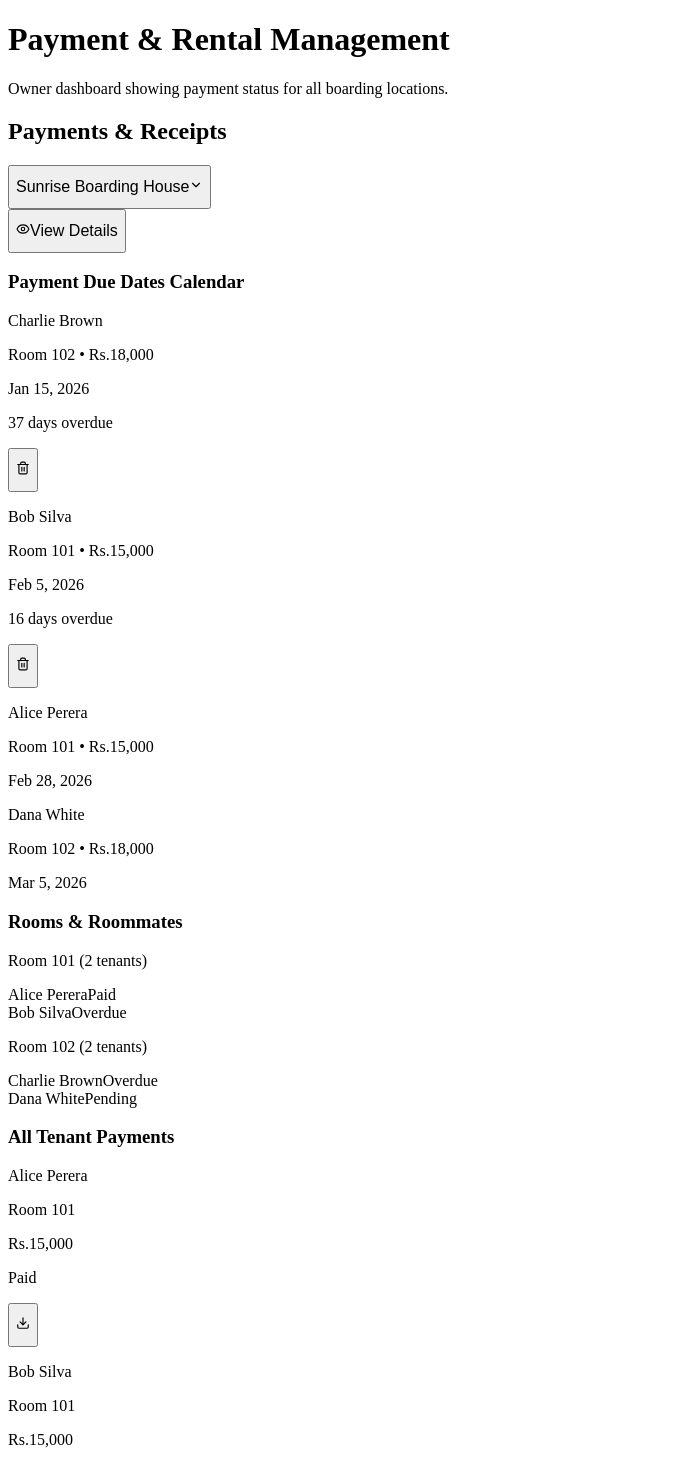
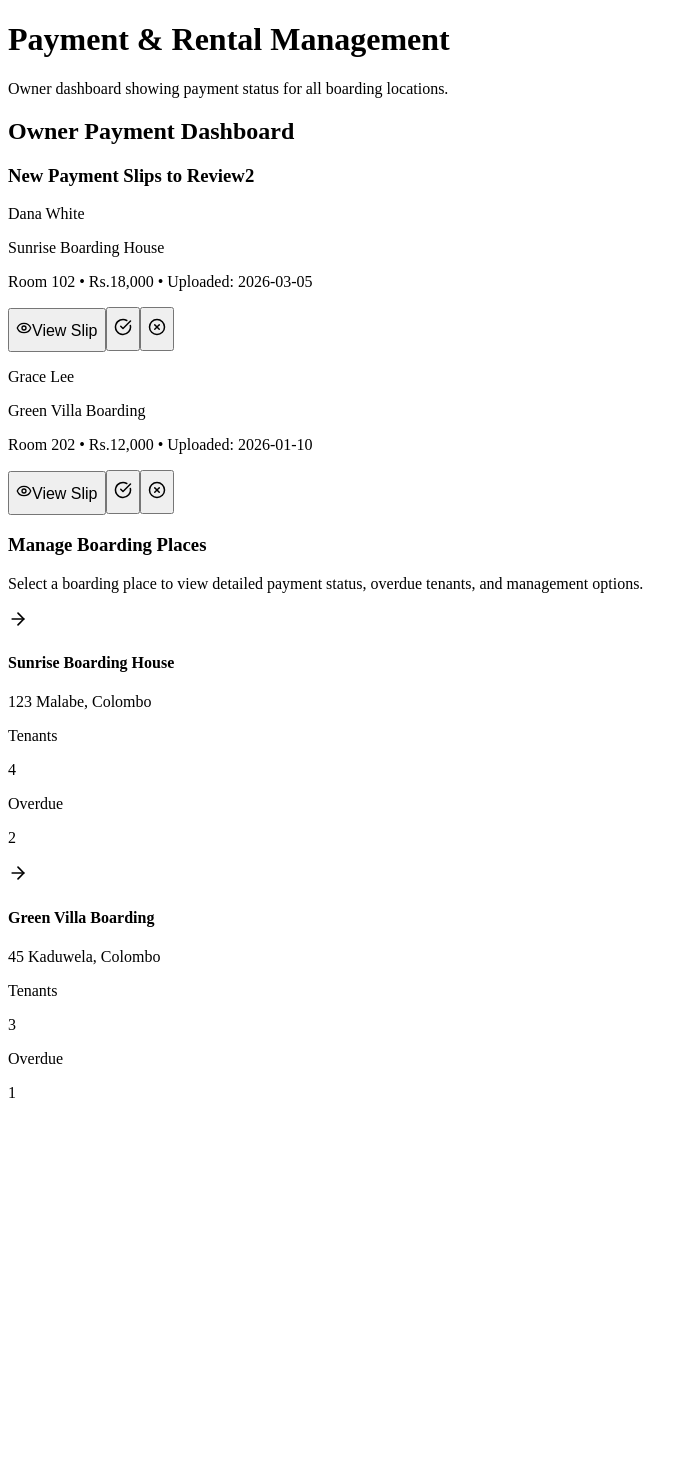
Before and after one commit to IT24102850/BordingBook, a React (Vite) app: page /payment-rental in a window 1280 px wide. Shown: the top 1465 px of the page, without its empty margins (0-698 px from the left). After the commit the page ends 1118 px from the top, so only its background shows below. Built offline with nearby package versions, Linux system fonts and the light colour scheme.

Commit message:
make changes to the UI

```diff
--- a/src/app/components/payment/BoardingPlaceDetail.tsx
+++ b/src/app/components/payment/BoardingPlaceDetail.tsx
@@ -1,6 +1,6 @@
 import React, { useState } from 'react';
 import { useNavigate, useParams } from 'react-router-dom';
-import { ArrowLeft, Download, AlertCircle, Trash2, Star, MapPin, Home, Users as UsersIcon, CreditCard } from 'lucide-react';
+import { ArrowLeft, Download, AlertCircle, Trash2, Star, MapPin, Home, Users as UsersIcon, CreditCard, ChevronRight, X, CheckCircle } from 'lucide-react';
 
 interface Tenant {
   id: string;
@@ -135,6 +135,7 @@ export default function BoardingPlaceDetail() {
   const navigate = useNavigate();
   const { placeId } = useParams<{ placeId: string }>();
   const [removedTenants, setRemovedTenants] = useState<Set<string>>(new Set());
+  const [selectedTenant, setSelectedTenant] = useState<Tenant | null>(null);
 
   const place = mockBoardingPlaces.find(p => p.id === (placeId || '1'));
   if (!place) return <div className="text-white p-4">Boarding place not found</div>;
@@ -222,8 +223,7 @@ export default function BoardingPlaceDetail() {
                     <p>Capacity: <span className="text-white">{room.bedCount} bed(s)</span></p>
                     <p>Occupied: <span className="text-white">{activeTenantsInRoom.length}/{room.bedCount}</span></p>
                     <p>Price: <span className="text-white">Rs.{room.price.toLocaleString()}</span></p>
-                    <p className={`inline-block px-2 py-1 rounded text-[10px] ${
-                      room.status === 'available' ? 'bg-green-500/20 text-green-300' :
+                    <p className={`inline-block px-2 py-1 rounded text-[10px] ${room.status === 'available' ? 'bg-green-500/20 text-green-300' :
                       room.status === 'partial' ? 'bg-yellow-500/20 text-yellow-300' :
                         'bg-red-500/20 text-red-300'
                       }`}>
@@ -256,8 +256,8 @@ export default function BoardingPlaceDetail() {
                 return (
                   <div
                     key={tenant.id}
-                    className={`p-3 rounded-lg border flex items-center justify-between ${
-                      tenant.paymentStatus === 'paid'
+                    onClick={() => setSelectedTenant(tenant)}
+                    className={`p-3 rounded-lg border flex items-center justify-between cursor-pointer hover:opacity-80 transition-opacity ${tenant.paymentStatus === 'paid'
                       ? 'bg-green-500/10 border-green-500/20'
                       : daysOverdue > 0 && daysOverdue < 10
                         ? 'bg-yellow-500/10 border-yellow-500/20'
@@ -271,9 +271,9 @@ export default function BoardingPlaceDetail() {
                       <p className="text-xs text-gray-400">Room {room?.roomNumber} • Rs.{tenant.monthlyRent.toLocaleString()}</p>
                       {tenant.phone && <p className="text-xs text-gray-500">{tenant.phone}</p>}
                     </div>
-                    <div className="text-right mr-3">
-                      <p className={`text-xs font-semibold ${
-                        tenant.paymentStatus === 'paid'
+                    <div className="text-right mr-3 flex-1 flex justify-end">
+                      <div>
+                        <p className={`text-xs font-semibold ${tenant.paymentStatus === 'paid'
                           ? 'text-green-300'
                           : daysOverdue > 0
                             ? 'text-red-300'
@@ -285,9 +285,11 @@ export default function BoardingPlaceDetail() {
                           <p className="text-[10px] text-red-400 font-semibold">{daysOverdue} days overdue</p>
                         )}
                       </div>
+                    </div>
+                    <div className="flex items-center gap-2">
                       {isOverdue10 && (
                         <button
-                        onClick={() => handleRemoveTenant(tenant.id)}
+                          onClick={(e) => { e.stopPropagation(); handleRemoveTenant(tenant.id); }}
                           className="p-2 bg-red-600 hover:bg-red-700 rounded-lg transition-all"
                           title="Remove tenant (10+ days overdue)"
                         >
@@ -299,6 +301,60 @@ export default function BoardingPlaceDetail() {
                           <AlertCircle size={14} className="text-yellow-300" />
                         </div>
                       )}
+                      <ChevronRight size={16} className="text-gray-400" />
+                    </div>
+                  </div>
+                );
+              })}
+          </div>
+        </div>
+      </div>
+
+      {/* Tenant Details Modal */}
+      {selectedTenant && (
+        <div className="fixed inset-0 z-50 flex items-center justify-center p-4 bg-black/60 backdrop-blur-sm">
+          <div className="bg-[#131d3a] border border-white/10 rounded-2xl w-full max-w-lg shadow-2xl overflow-hidden flex flex-col max-h-[90vh]">
+            <div className="flex items-center justify-between p-4 border-b border-white/10 bg-white/5">
+              <h3 className="text-lg font-bold text-white">Tenant Payment History</h3>
+              <button onClick={() => setSelectedTenant(null)} className="p-1 hover:bg-white/10 rounded-full text-gray-400 hover:text-white transition-colors">
+                <X size={20} />
+              </button>
+            </div>
+
+            <div className="p-6 overflow-y-auto">
+              <div className="flex items-center gap-4 mb-6 pb-6 border-b border-white/10">
+                <div className="w-12 h-12 rounded-full bg-cyan-500/20 flex items-center justify-center text-cyan-300 font-bold text-xl">
+                  {selectedTenant.name.charAt(0)}
+                </div>
+                <div>
+                  <h4 className="text-lg font-semibold text-white">{selectedTenant.name}</h4>
+                  <p className="text-xs text-gray-400">Room {place.rooms.find(r => r.id === selectedTenant.roomId)?.roomNumber} • Rent: Rs.{selectedTenant.monthlyRent.toLocaleString()}</p>
+                </div>
+              </div>
+
+              <h5 className="text-sm font-semibold text-cyan-300 mb-4">Past Payments</h5>
+              <div className="space-y-3">
+                {/* Mock historical data based on check-in date */}
+                {[...Array(3)].map((_, i) => {
+                  const date = new Date();
+                  date.setMonth(date.getMonth() - (i + 1));
+                  const monthName = date.toLocaleString('default', { month: 'long', year: 'numeric' });
+
+                  return (
+                    <div key={i} className="flex items-center justify-between p-3 bg-white/5 border border-white/10 rounded-lg">
+                      <div className="flex items-center gap-3">
+                        <div className="p-2 bg-green-500/20 text-green-400 rounded-full">
+                          <CheckCircle size={14} />
+                        </div>
+                        <div>
+                          <p className="text-sm text-white">{monthName}</p>
+                          <p className="text-xs text-gray-400">Paid on {new Date(date.setDate(15)).toLocaleDateString()}</p>
+                        </div>
+                      </div>
+                      <button className="flex items-center gap-2 px-3 py-1.5 bg-white/5 hover:bg-white/10 border border-white/10 rounded-lg text-xs text-cyan-300 transition-colors">
+                        <Download size={14} />
+                        Receipt
+                      </button>
                     </div>
                   );
                 })}
@@ -306,5 +362,7 @@ export default function BoardingPlaceDetail() {
             </div>
           </div>
         </div>
+      )}
+    </div>
   );
 }
--- a/src/app/components/payment/OwnerDashboardPayment.tsx
+++ b/src/app/components/payment/OwnerDashboardPayment.tsx
@@ -1,6 +1,6 @@
 import React, { useState } from 'react';
 import { useNavigate } from 'react-router-dom';
-import { Download, ChevronDown, Trash2, AlertCircle, Eye } from 'lucide-react';
+import { ChevronDown, Trash2, AlertCircle, Eye, CheckCircle, XCircle, ArrowRight } from 'lucide-react';
 
 interface Tenant {
   id: string;
@@ -93,228 +93,122 @@ const mockBoardingPlaces: BoardingHouse[] = [
 
 export default function OwnerDashboardPayment() {
   const navigate = useNavigate();
-  const [selectedPlace, setSelectedPlace] = useState<string>(mockBoardingPlaces[0].id);
-  const [showDropdown, setShowDropdown] = useState(false);
-  const [removedTenants, setRemovedTenants] = useState<Set<string>>(new Set());
 
-  // Get selected boarding place and its data
-  const currentPlace = mockBoardingPlaces.find(p => p.id === selectedPlace)!;
-  const allTenantsInPlace = currentPlace.rooms.flatMap(r => r.tenants).filter(t => !removedTenants.has(t.id));
-  const paidTenants = allTenantsInPlace.filter(t => t.paymentStatus === 'paid');
-  const overdueTenants = allTenantsInPlace.filter(t => t.paymentStatus === 'overdue');
-  const pendingTenants = allTenantsInPlace.filter(t => t.paymentStatus === 'pending');
+  // Mock pending slips for demo
+  const [pendingSlips, setPendingSlips] = useState([
+    { id: 'ps1', tenantName: 'Dana White', roomNumber: '102', placeId: '1', placeName: 'Sunrise Boarding House', amount: 18000, date: '2026-03-05' },
+    { id: 'ps2', tenantName: 'Grace Lee', roomNumber: '202', placeId: '2', placeName: 'Green Villa Boarding', amount: 12000, date: '2026-01-10' }
+  ]);
 
-  const totalCollected = paidTenants.reduce((sum, t) => sum + t.monthlyRent, 0);
-  const totalPending = overdueTenants.length + pendingTenants.length;
+  const handleApproveSlip = (slipId: string) => {
+    setPendingSlips(prev => prev.filter(s => s.id !== slipId));
+  };
 
-  const handleRemoveTenant = (tenantId: string) => {
-    const newRemoved = new Set(removedTenants);
-    newRemoved.add(tenantId);
-    setRemovedTenants(newRemoved);
+  const handleRejectSlip = (slipId: string) => {
+    setPendingSlips(prev => prev.filter(s => s.id !== slipId));
   };
 
   return (
-    <div className="space-y-4">
+    <div className="space-y-6">
       <div className="flex items-center justify-between mb-4">
-        <h2 className="text-lg font-bold text-white">Payments & Receipts</h2>
+        <h2 className="text-xl font-bold text-white">Owner Payment Dashboard</h2>
+      </div>
 
-        {/* Boarding Place Selector & View Details Button */}
-        <div className="flex items-center gap-2">
-          <div className="relative">
-            <button
-              onClick={() => setShowDropdown(!showDropdown)}
-              className="flex items-center gap-2 px-3 py-2 bg-white/5 border border-white/10 rounded-lg text-xs text-white hover:bg-white/10 transition-all"
-            >
-              {currentPlace.name}
-              <ChevronDown size={14} />
-            </button>
+      {/* Review Payment Slips Section */}
+      <div className="bg-white/5 rounded-xl p-6 border border-white/10 shadow-lg">
+        <h3 className="text-lg font-semibold text-amber-400 mb-4 flex items-center gap-2">
+          New Payment Slips to Review
+          {pendingSlips.length > 0 && (
+            <span className="bg-amber-500/20 text-amber-300 px-2 py-0.5 rounded-full text-xs">
+              {pendingSlips.length}
+            </span>
+          )}
+        </h3>
 
-            {showDropdown && (
-              <div className="absolute top-full right-0 mt-1 bg-[#181f36] border border-white/10 rounded-lg shadow-lg z-10">
-                {mockBoardingPlaces.map(place => (
+        <div className="space-y-3">
+          {pendingSlips.length > 0 ? (
+            pendingSlips.map(slip => (
+              <div key={slip.id} className="flex flex-col md:flex-row md:items-center justify-between p-4 bg-white/5 border border-amber-500/20 rounded-xl hover:bg-white/10 transition-colors">
+                <div className="mb-3 md:mb-0">
+                  <div className="flex items-center gap-2 mb-1">
+                    <p className="text-sm text-white font-semibold">{slip.tenantName}</p>
+                    <span className="text-[10px] bg-white/10 px-2 py-0.5 rounded text-gray-300">{slip.placeName}</span>
+                  </div>
+                  <p className="text-xs text-gray-400">Room {slip.roomNumber} • Rs.{slip.amount.toLocaleString()} • Uploaded: {slip.date}</p>
+                </div>
+
+                <div className="flex items-center gap-3 self-end md:self-auto">
+                  <button className="flex items-center gap-1.5 px-4 py-2 bg-slate-800 hover:bg-slate-700 rounded-lg text-xs text-cyan-300 font-medium transition-all shadow-sm border border-cyan-500/20">
+                    <Eye size={16} />
+                    View Slip
+                  </button>
                   <button
-                    key={place.id}
-                    onClick={() => {
-                      setSelectedPlace(place.id);
-                      setShowDropdown(false);
-                    }}
-                    className={`block w-full text-left px-4 py-2 text-xs hover:bg-white/10 ${
-                      place.id === selectedPlace ? 'text-cyan-300 font-semibold' : 'text-gray-300'
-                    }`}
+                    onClick={() => handleApproveSlip(slip.id)}
+                    className="flex items-center justify-center p-2 bg-green-500/20 hover:bg-green-500/40 rounded-lg text-green-400 transition-all border border-green-500/20"
+                    title="Approve Payment"
                   >
-                    {place.name}
+                    <CheckCircle size={18} />
                   </button>
-                ))}
+                  <button
+                    onClick={() => handleRejectSlip(slip.id)}
+                    className="flex items-center justify-center p-2 bg-red-500/20 hover:bg-red-500/40 rounded-lg text-red-400 transition-all border border-red-500/20"
+                    title="Reject Payment"
+                  >
+                    <XCircle size={18} />
+                  </button>
+                </div>
               </div>
-            )}
-          </div>
-
-          <button
-            onClick={() => navigate(`/payment-rental/${selectedPlace}`)}
-            className="flex items-center gap-2 px-3 py-2 bg-gradient-to-r from-cyan-500 to-purple-500 text-white rounded-lg text-xs font-medium hover:shadow-lg transition-all"
-          >
-            <Eye size={14} />
-            View Details
-          </button>
+            ))
+          ) : (
+            <div className="flex flex-col items-center justify-center py-12 text-gray-400 border-2 border-dashed border-white/5 rounded-xl">
+              <CheckCircle size={32} className="mb-3 text-white/20" />
+              <p className="text-sm font-medium">You're all caught up!</p>
+              <p className="text-xs mt-1 opacity-60">No pending payment slips to review at the moment.</p>
+            </div>
+          )}
         </div>
       </div>
 
-      {/* Calendar with Due Dates */}
-      <div className="bg-white/5 rounded-xl p-4 border border-white/10 mb-4">
-        <h3 className="text-sm font-medium text-cyan-300 mb-3">Payment Due Dates Calendar</h3>
-        <div className="space-y-2 max-h-48 overflow-y-auto">
-          {allTenantsInPlace
-            .slice()
-            .sort((a, b) => new Date(a.dueDate).getTime() - new Date(b.dueDate).getTime())
-            .map(tenant => {
-              const daysOverdue = getDaysOverdue(tenant.dueDate);
-              const isOverdue10 = isOverdue10Plus(tenant.dueDate);
-              const room = currentPlace.rooms.find(r => r.id === tenant.roomId);
-              const dueDateObj = new Date(tenant.dueDate);
-              const formattedDate = dueDateObj.toLocaleDateString('en-US', { month: 'short', day: 'numeric', year: 'numeric' });
+      {/* Select Boarding Place Section */}
+      <div className="bg-white/5 rounded-xl p-6 border border-white/10 shadow-lg mt-6">
+        <h3 className="text-lg font-semibold text-white mb-4">Manage Boarding Places</h3>
+        <p className="text-xs text-gray-400 mb-6">Select a boarding place to view detailed payment status, overdue tenants, and management options.</p>
 
-              return (
-                <div
-                  key={tenant.id}
-                  className={`flex items-center justify-between p-3 rounded-lg border ${
-                    tenant.paymentStatus === 'paid'
-                      ? 'bg-green-500/10 border-green-500/20'
-                      : daysOverdue > 0 && daysOverdue < 10
-                      ? 'bg-yellow-500/10 border-yellow-500/20'
-                      : isOverdue10
-                      ? 'bg-red-500/10 border-red-500/20'
-                      : 'bg-white/5 border-white/10'
-                  }`}
-                >
+        <div className="grid grid-cols-1 sm:grid-cols-2 gap-4">
+          {mockBoardingPlaces.map(place => {
+            const allTenantsInPlace = place.rooms.flatMap(r => r.tenants);
+            const overdueCount = allTenantsInPlace.filter(t => t.paymentStatus === 'overdue').length;
+
+            return (
+              <div
+                key={place.id}
+                onClick={() => navigate(`/payment-rental/${place.id}`)}
+                className="group p-5 bg-white/5 border border-white/10 rounded-xl hover:border-cyan-500/50 hover:bg-white/10 transition-all cursor-pointer relative overflow-hidden"
+              >
+                <div className="absolute right-4 top-4 opacity-0 group-hover:opacity-100 transition-opacity translate-x-2 group-hover:translate-x-0">
+                  <ArrowRight size={20} className="text-cyan-400" />
+                </div>
+
+                <h4 className="text-base font-semibold text-white mb-1 group-hover:text-cyan-300 transition-colors">{place.name}</h4>
+                <p className="text-xs text-gray-400 mb-4">{place.address}</p>
+
+                <div className="flex items-center gap-4 border-t border-white/10 pt-4 mt-2">
                   <div className="flex-1">
-                    <p className="text-xs text-white font-semibold">{tenant.name}</p>
-                    <p className="text-[10px] text-gray-400">Room {room?.roomNumber} • Rs.{tenant.monthlyRent.toLocaleString()}</p>
+                    <p className="text-[10px] text-gray-400 uppercase tracking-wider mb-1">Tenants</p>
+                    <p className="text-sm font-bold text-white">{allTenantsInPlace.length}</p>
                   </div>
-                  <div className="text-right">
-                    <p className={`text-xs font-semibold ${
-                      tenant.paymentStatus === 'paid'
-                        ? 'text-green-300'
-                        : daysOverdue > 0
-                        ? 'text-red-300'
-                        : 'text-cyan-300'
-                    }`}>
-                      {formattedDate}
+                  <div className="flex-1">
+                    <p className="text-[10px] text-gray-400 uppercase tracking-wider mb-1">Overdue</p>
+                    <p className={`text-sm font-bold ${overdueCount > 0 ? 'text-red-400' : 'text-green-400'}`}>
+                      {overdueCount}
                     </p>
-                    {daysOverdue > 0 && (
-                      <p className="text-[10px] text-red-400">{daysOverdue} days overdue</p>
-                    )}
                   </div>
-                  {isOverdue10 && (
-                    <button
-                      onClick={() => handleRemoveTenant(tenant.id)}
-                      className="ml-2 p-2 bg-red-600 hover:bg-red-700 rounded-lg transition-all"
-                      title="Remove tenant (10+ days overdue)"
-                    >
-                      <Trash2 size={14} className="text-white" />
-                    </button>
-                  )}
-                  {daysOverdue > 0 && daysOverdue < 10 && (
-                    <div className="ml-2 p-2 bg-yellow-600/30 rounded-lg">
-                      <AlertCircle size={14} className="text-yellow-300" />
-                    </div>
-                  )}
-                </div>
-              );
-            })}
-        </div>
-      </div>
-
-      {/* Rooms & Roommates Section */}
-      <div className="bg-white/5 rounded-xl p-4 border border-white/10 mb-4">
-        <h3 className="text-sm font-medium text-cyan-300 mb-3">Rooms & Roommates</h3>
-        <div className="space-y-3">
-          {currentPlace.rooms.map(room => {
-            const activeTenantsInRoom = room.tenants.filter(t => !removedTenants.has(t.id));
-            if (activeTenantsInRoom.length === 0) return null;
-            return (
-              <div key={room.id} className="bg-white/5 rounded-lg p-3">
-                <p className="text-xs font-semibold text-white mb-2">Room {room.roomNumber} ({activeTenantsInRoom.length} tenants)</p>
-                <div className="space-y-1">
-                  {activeTenantsInRoom.map(tenant => (
-                    <div key={tenant.id} className="flex items-center justify-between text-[10px]">
-                      <span className="text-gray-300">{tenant.name}</span>
-                      <span className={`px-2 py-1 rounded ${
-                        tenant.paymentStatus === 'paid' ? 'bg-green-500/20 text-green-300' :
-                        tenant.paymentStatus === 'overdue' ? 'bg-red-500/20 text-red-300' :
-                        'bg-yellow-500/20 text-yellow-300'
-                      }`}>
-                        {tenant.paymentStatus.charAt(0).toUpperCase() + tenant.paymentStatus.slice(1)}
-                      </span>
-                    </div>
-                  ))}
                 </div>
               </div>
             );
           })}
         </div>
       </div>
-
-      {/* Payments Grid */}
-      <div className="grid grid-cols-1 md:grid-cols-3 gap-4">
-        <div className="bg-white/5 rounded-xl p-4 border border-white/10 col-span-2">
-          <h3 className="text-sm font-medium text-cyan-300 mb-3">All Tenant Payments</h3>
-          <div className="space-y-2 max-h-64 overflow-y-auto">
-            {allTenantsInPlace.length > 0 ? (
-              allTenantsInPlace.map(tenant => {
-                const room = currentPlace.rooms.find(r => r.id === tenant.roomId);
-                const daysOverdue = getDaysOverdue(tenant.dueDate);
-                return (
-                  <div key={tenant.id} className="flex items-center justify-between p-2 bg-white/5 rounded-lg">
-                    <div>
-                      <p className="text-xs text-white">{tenant.name}</p>
-                      <p className="text-[10px] text-gray-400">Room {room?.roomNumber}</p>
-                    </div>
-                    <div className="text-right">
-                      <p className="text-xs text-white">Rs.{tenant.monthlyRent.toLocaleString()}</p>
-                      <p className={`text-[10px] ${
-                        tenant.paymentStatus === 'paid' ? 'text-green-400' :
-                        tenant.paymentStatus === 'overdue' ? 'text-red-400' :
-                        'text-yellow-400'
-                      }`}>
-                        {tenant.paymentStatus.charAt(0).toUpperCase() + tenant.paymentStatus.slice(1)}
-                        {daysOverdue > 0 && ` (${daysOverdue}d)`}
-                      </p>
-                    </div>
-                    <button className="p-1 hover:bg-white/10 rounded">
-                      <Download size={14} className="text-cyan-400" />
-                    </button>
-                  </div>
-                );
-              })
-            ) : (
-              <p className="text-xs text-gray-400">No active tenants in this boarding place</p>
-            )}
-          </div>
-        </div>
-
-        <div className="bg-white/5 rounded-xl p-4 border border-white/10">
-          <h3 className="text-sm font-medium text-cyan-300 mb-3">Summary</h3>
-          <div className="space-y-3">
-            <div>
-              <p className="text-xs text-gray-400">Total Collected</p>
-              <p className="text-lg font-bold text-white">Rs.{totalCollected.toLocaleString()}</p>
-            </div>
-            <div>
-              <p className="text-xs text-gray-400">Pending/Overdue</p>
-              <p className="text-lg font-bold text-yellow-400">{totalPending}</p>
-            </div>
-            <div>
-              <p className="text-xs text-gray-400">Total Tenants</p>
-              <p className="text-lg font-bold text-white">{allTenantsInPlace.length}</p>
-            </div>
-            <div className="pt-2 border-t border-white/10">
-              <button className="w-full py-2 bg-gradient-to-r from-cyan-500 to-purple-500 text-white rounded-lg text-xs font-medium hover:shadow-lg transition-all">
-                Download All Receipts
-              </button>
-            </div>
-          </div>
-        </div>
-      </div>
     </div>
   );
 }
```
Also changed, not shown: src/app/components/payment/StudentPayment.tsx (+15 -2 lines). Lines whose indentation alone changed are shown as unchanged.
